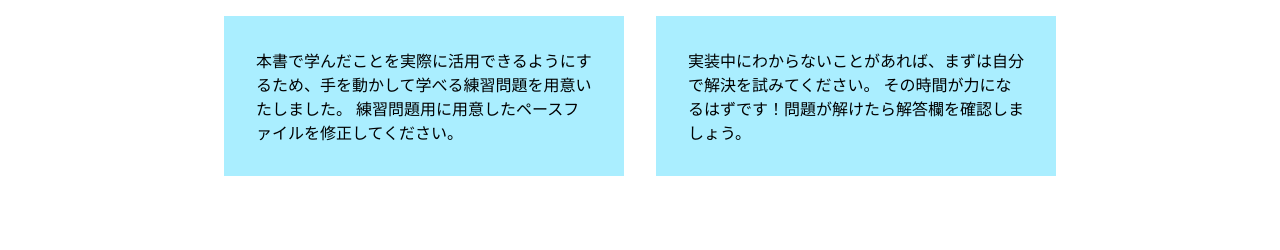
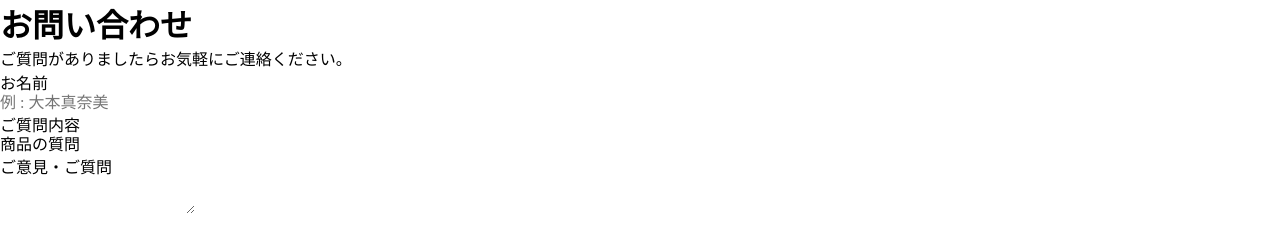
Before and after one commit to itc-s26004/CH03, a plain HTML site: page index.html in a window 1280 px wide. Drawn offline with Linux system fonts and the light colour scheme; some packages are replaced by stand-ins of ours.

Commit message:
Add files via upload

```diff
--- a/index.html
+++ b/index.html
@@ -3,26 +3,23 @@
 
 <head>
 	<meta charset="UTF-8">
-	<title>横並びのボックス</title>
-	<meta name="description" content="横並びのボックス">
+	<title>CSSをリセットしよう</title>
+	<meta name="description" content="HTMLへの書き込み方 1">
 	<link rel="stylesheet" href="https://unpkg.com/ress/dist/ress.min.css">
-	<link rel="stylesheet" href="style.css">
 </head>
 
 <body>
-	<div class="container">
-		<div class="box">
-			<p>
-			本書で学んだことを実際に活用できるようにするため、手を動かして学べる練習問題を用意いたしました。
-			練習問題用に用意したペースファイルを修正してください。
-			</p>
-		</div>
-		<div class="box">
-			<p>
-			実装中にわからないことがあれば、まずは自分で解決を試みてください。
-			その時間が力になるはずです！問題が解けたら解答欄を確認しましょう。
-			</p>
-		</div>
-	</div>
-	</body>
+	<h1>お問い合わせ</h1>
+	<p>ご質問がありましたらお気軽にご連絡ください。</p>
+	<p>お名前</p>
+	<input type="text" placeholder="例 : 大本真奈美">
+	<p>ご質問内容</p>
+	<select name="question">
+		<option value="a">商品の質問</option>
+		<option value="b">お店について</option>
+		<option value="c">その他</option>
+	</select>
+	<p>ご意見・ご質問</p>
+	<textarea name="message"></textarea>
+</body>
 </html>
```
